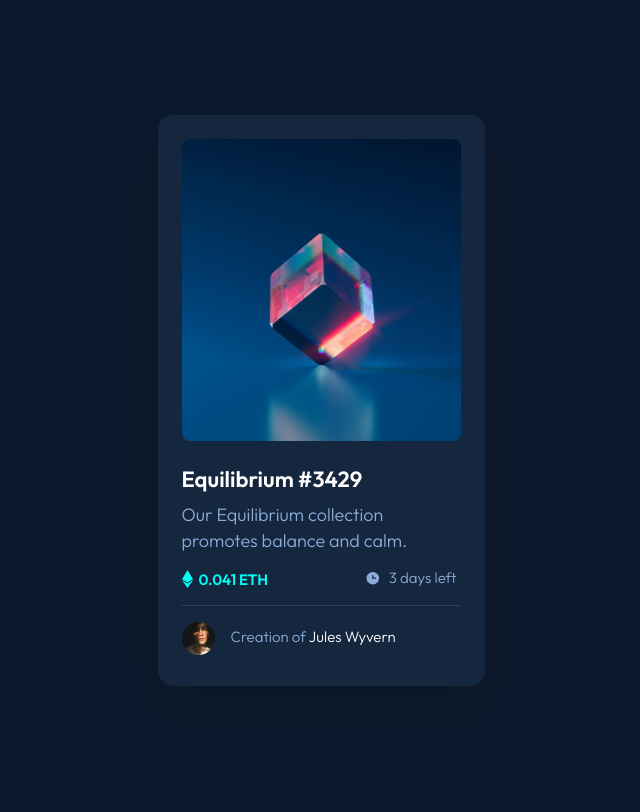
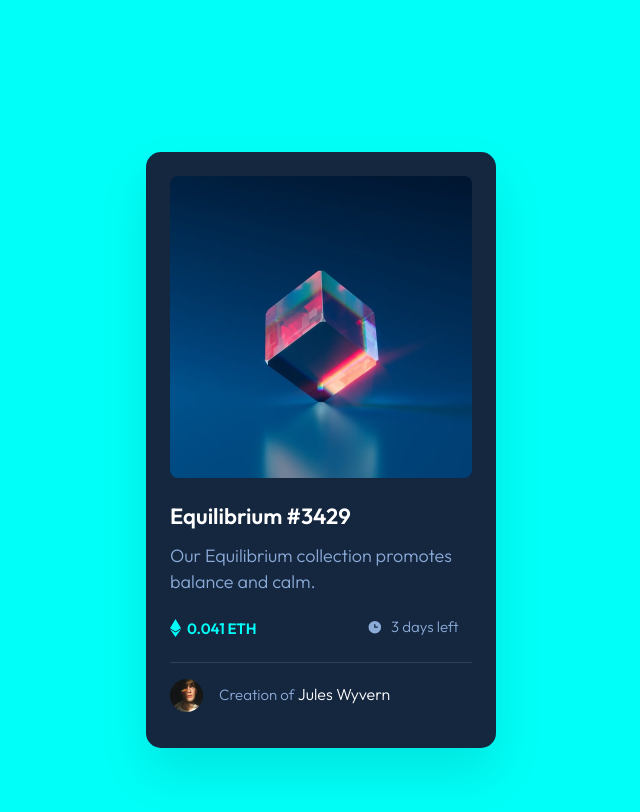
Before and after one commit to g-kochiashvili/NFT-card, a plain HTML site: page index.html in a window 1280 px wide. Shown: the whole page, without its empty margins (319-959 px from the left). Drawn offline with Linux system fonts and the light colour scheme.

Commit message:
add desktop version

```diff
--- a/style.css
+++ b/style.css
@@ -118,6 +118,7 @@ body {
 
 .creatorInfo a {
     color: var(--White, #FFF);
+    font-size: 16px;
 }
 
 .title:hover,
@@ -152,3 +153,30 @@ body {
 .mainImage:hover .wievIcon {
     display: flex;
 }
+
+@media only screen and (min-width:1140px) {
+    body {
+        height: 900px;
+        padding: 152px 0px;
+        background-color: #00FFF8;
+    }
+
+    .card {
+        width: 350px;
+        height: 596px;
+    }
+
+    .information {
+        margin-top: 16px;
+    }
+
+    .equilibriumInfo {
+        margin-top: 24px;
+        gap: 110.8px;
+    }
+
+    .line {
+        width: 302px;
+        margin-top: 24px;
+    }
+}
```
Also changed, not shown: index.html (+1 -0 lines).
